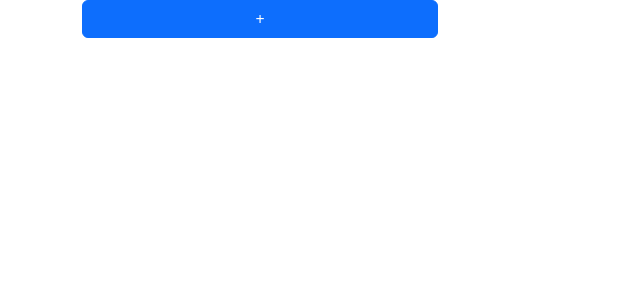
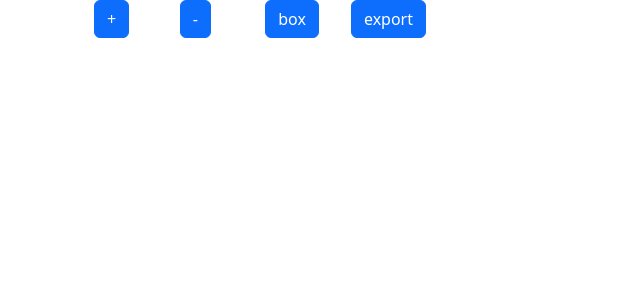
Before and after one commit to aaamourao/brainboxUI, a React (Create React App) app: page / in a window 1280 px wide. Shown: the top 300 px of the page, without its empty margins (0-640 px from the left). Built offline with nearby package versions, Linux system fonts and the light colour scheme.

Commit message:
Adding more buttons

```diff
--- a/src/ImageSideBar.js
+++ b/src/ImageSideBar.js
@@ -1,4 +1,4 @@
-import { Container, ListGroup, Row, Button } from "react-bootstrap";
+import { Container, ListGroup, Row, Col, Button } from "react-bootstrap";
 import React, { Component } from "react";
 
 
@@ -41,13 +41,23 @@ class ImageSideBar extends Component {
   }
 
   render() {
-
     return (
       <div className="App">
         <Container>
           <Row>
-          <Button onClick={this.handleClick}>+</Button>
-          <input type="file" multiple accept="image/*" ref={this.hiddenFileInput} onChange={this.onImageChange} style={{display: 'none'}} />
+            <Col>
+              <Button onClick={this.handleClick}>+</Button>
+              <input type="file" multiple accept="image/*" ref={this.hiddenFileInput} onChange={this.onImageChange} style={{display: 'none'}} />
+            </Col>
+            <Col>
+              <Button>-</Button>
+            </Col>
+            <Col>
+              <Button>box</Button>
+            </Col>
+            <Col>
+              <Button>export</Button>
+            </Col>
           </Row>
           <Row>
             <ListGroup>
```
